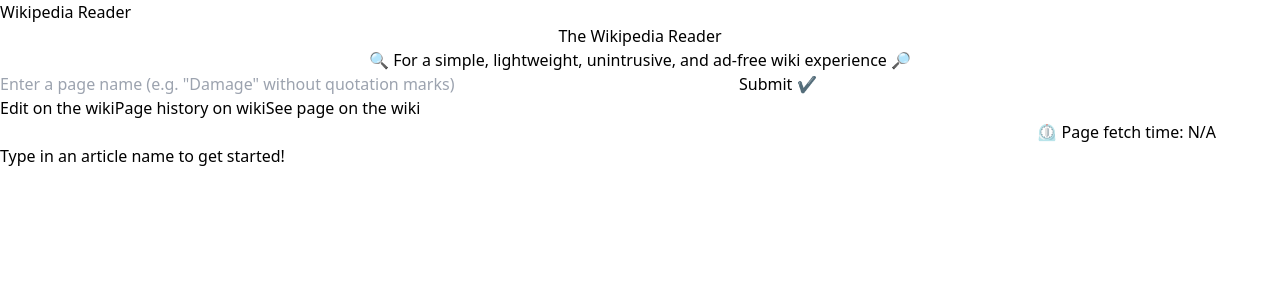
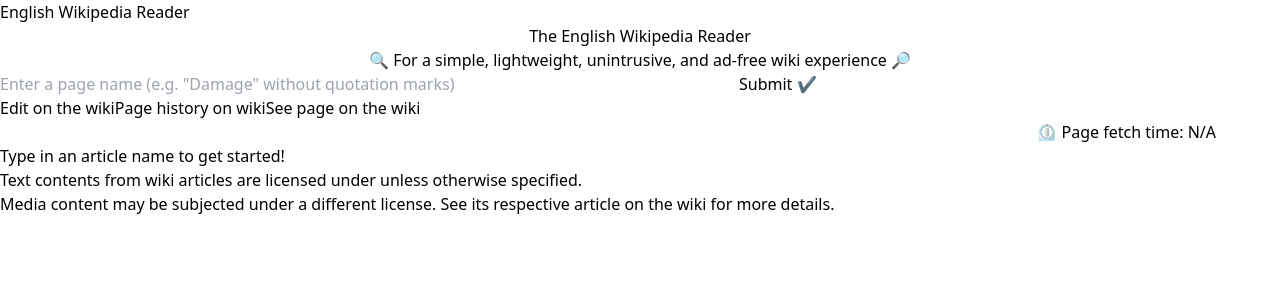
Before and after one commit to CephalonScientia/wiki-reader, a Nuxt app: page / in a window 1280 px wide. Shown: the top 300 px of the page. Built offline with nearby package versions, Linux system fonts and the light colour scheme.

Commit message:
Added environment variables

```diff
--- a/components/App.vue
+++ b/components/App.vue
@@ -3,12 +3,17 @@
 import Header from './Header.vue'
 import Navbar from './Navbar.vue'
 import Article from './Article.vue'
+import Footer from './Footer.vue'
 
 export default {
   components: {
     Header,
     Navbar,
-    Article
+    Article,
+    Footer,
+  },
+  mounted() {
+    console.log('Wiki endpoint: ', this.$config.wikiEndpoint)
   }
 }
 </script>
@@ -18,5 +23,6 @@
     <Header />
     <Navbar />
     <Article />
+    <Footer />
   </div>
 </template>
--- /dev/null
+++ b/components/Footer.vue
@@ -0,0 +1,8 @@
+<template>
+  <footer>
+  <ul>
+    <li>Text contents from wiki articles are licensed under <a v-bind:href="$config.licenseUrl">{{$config.license}}</a> unless otherwise specified.</li>
+    <li>Media content may be subjected under a different license. See its respective article on the wiki for more details.</li>
+  </ul>
+</footer>
+</template>
--- a/components/Header.vue
+++ b/components/Header.vue
@@ -1,21 +1,10 @@
 <template>
-    <header>
-      <h1>{{wikiName}} Reader</h1>
+  <header>
+    <h1>{{$config.wikiName}} Reader</h1>
 
-      <p id="tagline" style="text-align: center;">
-        The <a v-bind:href="wikiUrl" target="_blank" rel="noopener noreferrer" title="Open link in new tab">{{wikiName}}</a> Reader<br />
-        🔍 For a simple, lightweight, unintrusive, and ad-free wiki experience 🔎
-      </p>
-    </header>
+    <p id="tagline" style="text-align: center;">
+      The <a v-bind:href="$config.wikiEndpoint" target="_blank" rel="noopener noreferrer" title="Open link in new tab">{{$config.wikiName}}</a> Reader<br />
+      🔍 For a simple, lightweight, unintrusive, and ad-free wiki experience 🔎
+    </p>
+  </header>
 </template>
-
-<script>
-export default {
-  data() {
-    return {
-      wikiUrl: "https://en.wikipedia.org/wiki/",
-      wikiName: "Wikipedia"
-    }
-  }
-}
-</script>
--- a/nuxt.config.js
+++ b/nuxt.config.js
@@ -30,6 +30,26 @@
   // Auto import components: https://go.nuxtjs.dev/config-components
   components: true,
 
+  // Public environment variables
+  publicRuntimeConfig: {
+    // Wiki settings
+    wikiEndpoint: process.env.WIKI_ENDPOINT || 'https://en.wikipedia.org',
+    wikiArticlePath: process.env.WIKI_ARTICLE_PATH || '/wiki/',
+    wikiActionApi: process.env.WIKI_ACTION_API || '/w/api.php',
+    wikiName: process.env.WIKI_NAME || 'English Wikipedia',
+    wikiArticleLicense: process.env.WIKI_ARTICLE_LICENSE || 'CC BY-SA 3.0',
+    wikiLicenseUrl: process.env.WIKI_LICENSE_URL || 'https://en.wikipedia.org/wiki/Wikipedia:Text_of_Creative_Commons_Attribution-ShareAlike_3.0_Unported_License',
+
+    // App settings
+    appName: process.env.APP_NAME || '[PH] Wiki Reader',
+    baseUrl: process.env.BASE_URL || 'http://localhost:3000'
+  },
+
+  // Private environment variables
+  privateRuntimeConfig: {
+
+  },
+
   // Modules for dev and build (recommended): https://go.nuxtjs.dev/config-modules
   buildModules: [
     // https://go.nuxtjs.dev/typescript
```
Also changed, not shown: package.json (line endings or trailing spaces).
